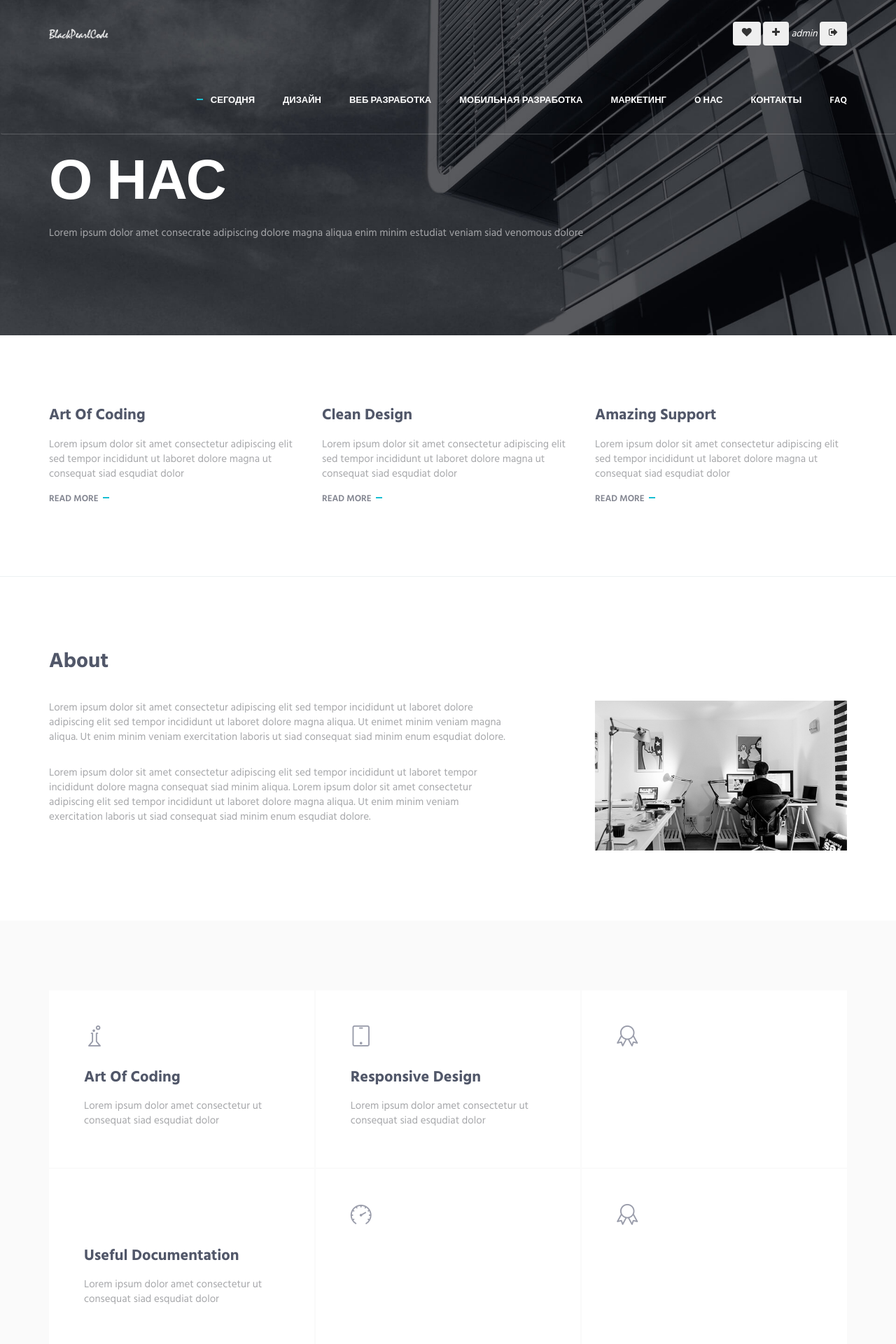
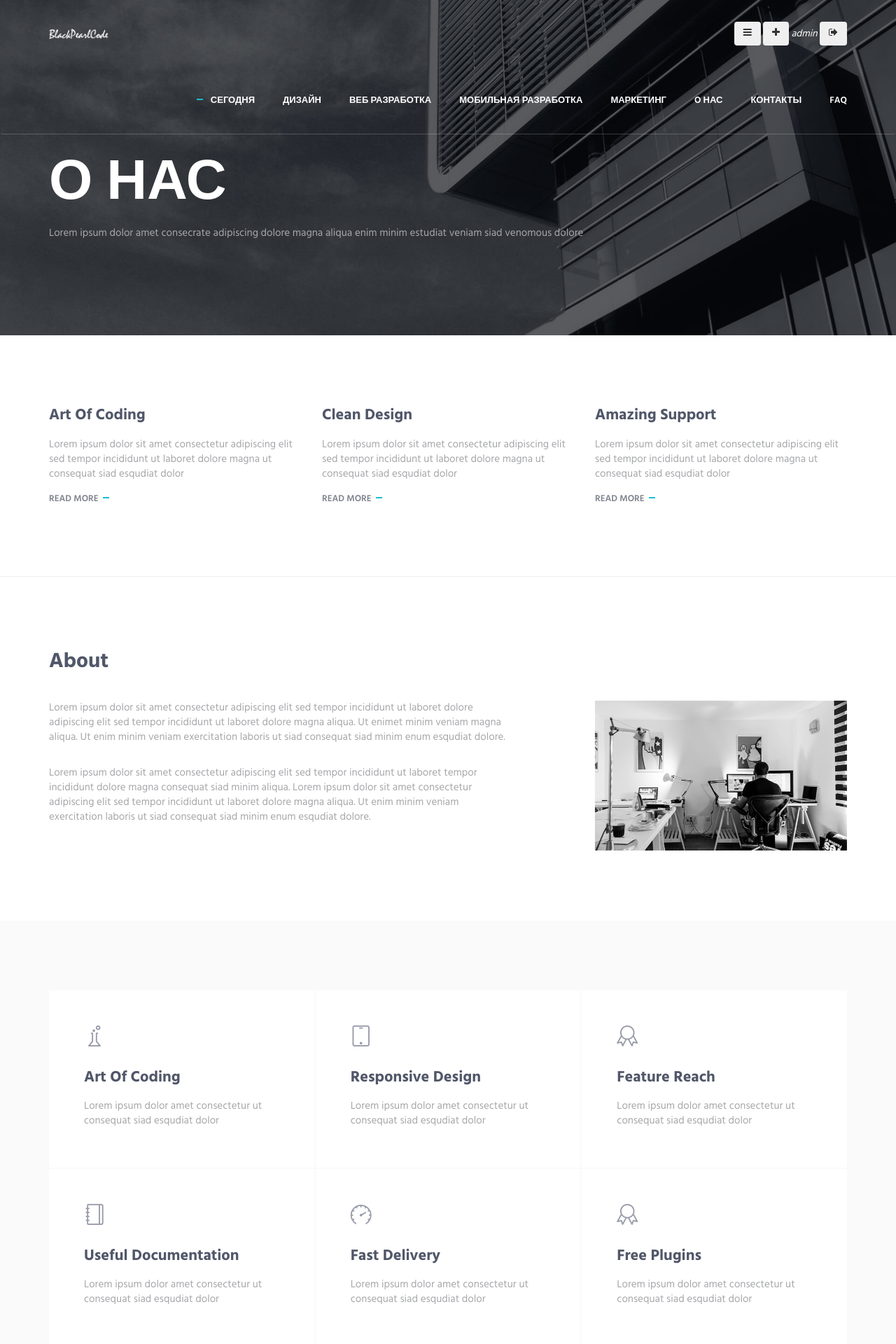
Before and after one commit to nezl0i/BlackPearl, a Django app: page /about/ in a window 1280 px wide. Shown: the top 1920 px of the page at 70% size. Run offline with Django 4.2, Linux system fonts and the light colour scheme; a user stored in the database is signed in; data comes from the database, SQL or seed files in the repository; some libraries are stand-ins or nearby versions.

Commit message:
Change base.html

```diff
--- a/backend/templates/base.html
+++ b/backend/templates/base.html
@@ -65,7 +65,7 @@
 
 
                         {% if user.is_authenticated %}
-                        <button class="btn"><i class="fa fa-heart" aria-hidden="true"  onclick=location.href="{% url 'posts:myposts' %}"></i></button>
+                        <button class="btn"><i class="fa fa-bars" aria-hidden="true"  onclick=location.href="{% url 'posts:myposts' %}"></i></button>
                         <button class="btn"><i class="fa fa-plus" aria-hidden="true"  onclick=location.href="{% url 'posts:create-post' %}"></i></button>
 
                             <i> <a style="color: #fff;" href="{% url 'users:profile' user.pk %}">{{ user.username|default:user.email }} </a></i>
```
